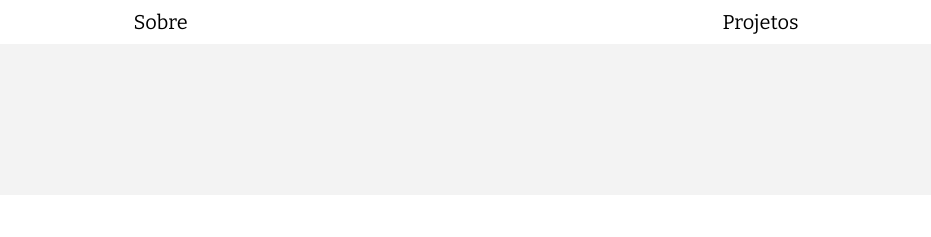
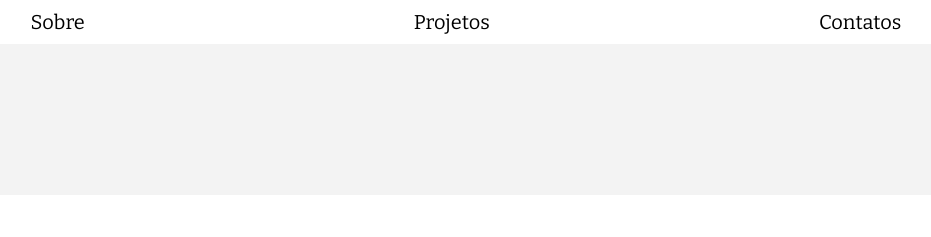
Before and after one commit to erikakrause/imersaocss, a plain HTML site: page index.html in a window 1280 px wide. Shown: the top 237 px of the page, without its empty margins (174-1105 px from the left). Drawn offline with nearby package versions, Linux system fonts and the light colour scheme.

Commit message:
att menu navegacao

```diff
--- a/index.html
+++ b/index.html
@@ -15,6 +15,7 @@
         <ul class="container">
           <li><a href="#sobre">Sobre</a></li>
           <li><a href="#portfolio">Projetos</a></li>
+	  <li><a href="#contato">Contatos</a></li>
         </ul>
       </nav>
 
```
